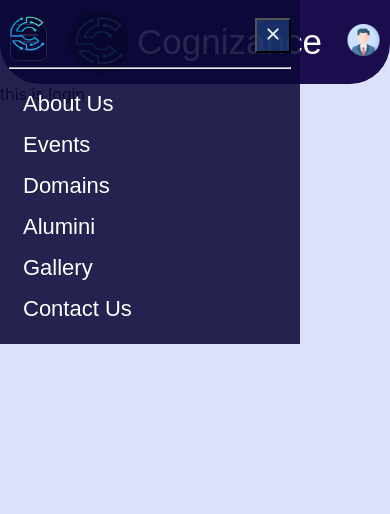
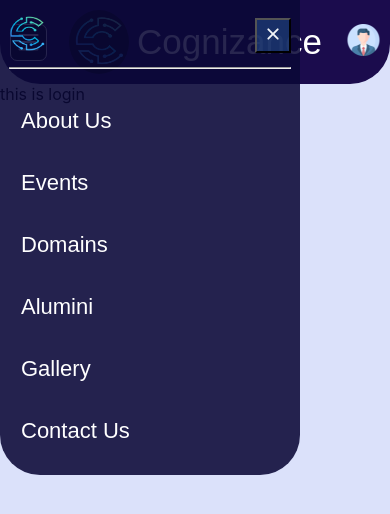
Before and after one commit to nazeer-18/cognizane-cms, a React (Create React App) app in the folder cognizance-cms/: page /login in a window 390 px wide. Both pictures are taken after a click on the button 28 px from the left and 42 px from the top of the page. Shown: the top 514 px of the page. Built offline with nearby package versions, Linux system fonts and the light colour scheme.

Commit message:
enhanced ui of mobile navbar

```diff
--- a/cognizance-cms/src/components/Navbar.js
+++ b/cognizance-cms/src/components/Navbar.js
@@ -36,14 +36,12 @@ export default function Navbar() {
                 </div>
                 <hr />
                 <div className="hidden-links">
-                    <ul>
-                        <li className="navbar-link"> <Link onClick={handleResponsiveness} exact to="/aboutus"> About Us </Link></li>
-                        <li className="navbar-link"> <Link onClick={handleResponsiveness} exact to="/events"> Events </Link></li>
-                        <li className="navbar-link"> <Link onClick={handleResponsiveness} exact to="/domains"> Domains </Link></li>
-                        <li className="navbar-link"> <Link onClick={handleResponsiveness} exact to="/alumini"> Alumini </Link></li>
-                        <li className="navbar-link"> <Link onClick={handleResponsiveness} exact to="/gallery"> Gallery </Link></li>
-                        <li className="navbar-link"> <Link onClick={handleResponsiveness} exact to="/contactus"> Contact Us </Link></li>
-                    </ul>
+                        <Link onClick={handleResponsiveness} exact to="/aboutus"><div> About Us </div></Link>
+                        <Link onClick={handleResponsiveness} exact to="/events"><div> Events </div></Link>
+                        <Link onClick={handleResponsiveness} exact to="/domains"><div> Domains </div></Link>
+                        <Link onClick={handleResponsiveness} exact to="/alumini"><div> Alumini </div></Link>
+                        <Link onClick={handleResponsiveness} exact to="/gallery"><div>  Gallery </div></Link>
+                        <Link onClick={handleResponsiveness} exact to="/contactus"><div> Contact Us </div></Link>
                 </div>
             </div>
             <div className="navbar">
--- a/cognizance-cms/src/styles/Navbar.css
+++ b/cognizance-cms/src/styles/Navbar.css
@@ -12,6 +12,7 @@
     box-sizing: border-box;
     width:300px;
     padding: 12px 9px 0px;
+    border-radius: 0px 0px 40px 40px;
 }
 
 .hidden-heading{
@@ -31,19 +32,29 @@
     height: 36px;
 }
 
-.hidden-links ul{
-    list-style: none;
+.hidden-links{
     padding-left: 2px;
 }
 
-.hidden-links ul li{
-    margin-bottom: 3px;
-    padding: 6px 2px;
+.hidden-links div{
+    padding: 5px 10px;
 }
 
-.hidden-links ul li :hover{
+.hidden-links a{
+    color:white;
+    text-decoration: none;
+    margin: 0 7px;
+    font-family: 'popins', sans-serif;
+    font-size: 22px;
+    text-decoration: none;
+    color: white;
+}
+
+.hidden-links div:hover{
     cursor: pointer;
+    display: block;
     border:1px solid #f0f3f6;
+    border-radius: 9px;
 }
 
 .navbar{
```
